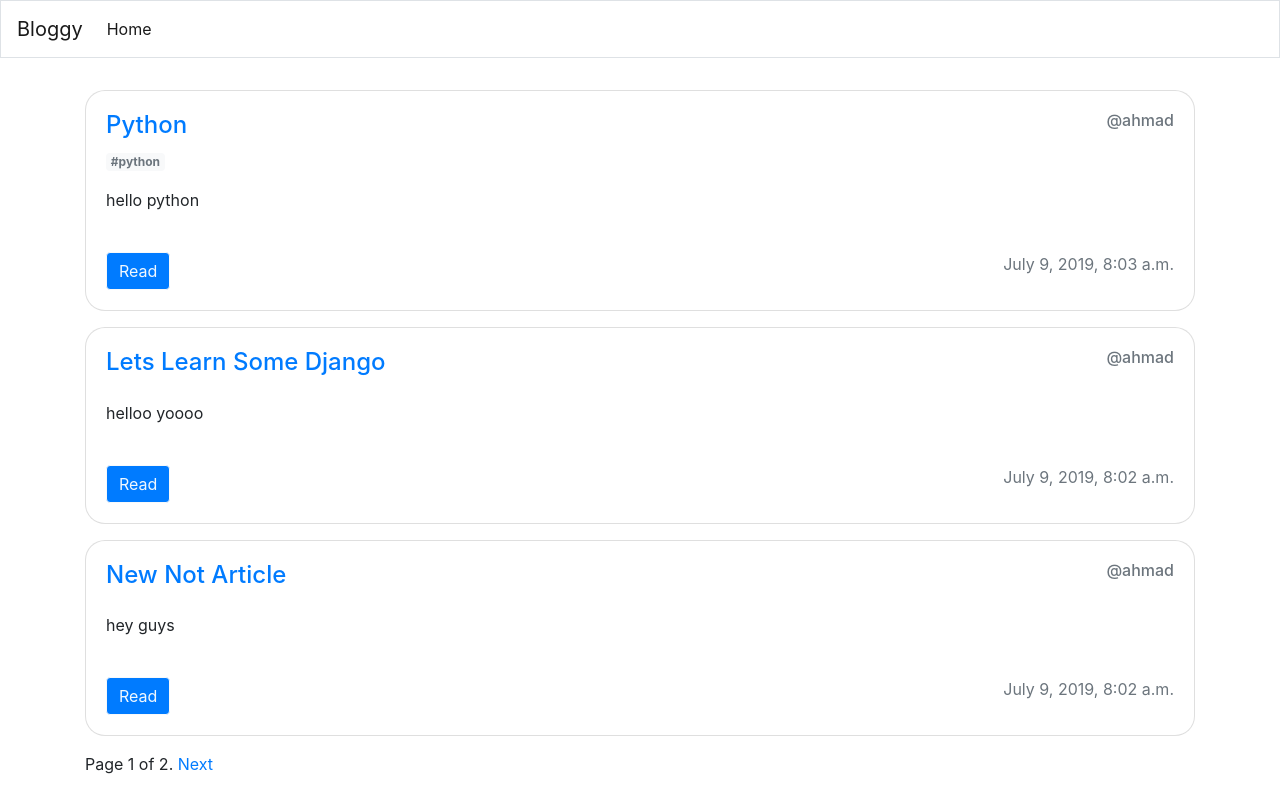
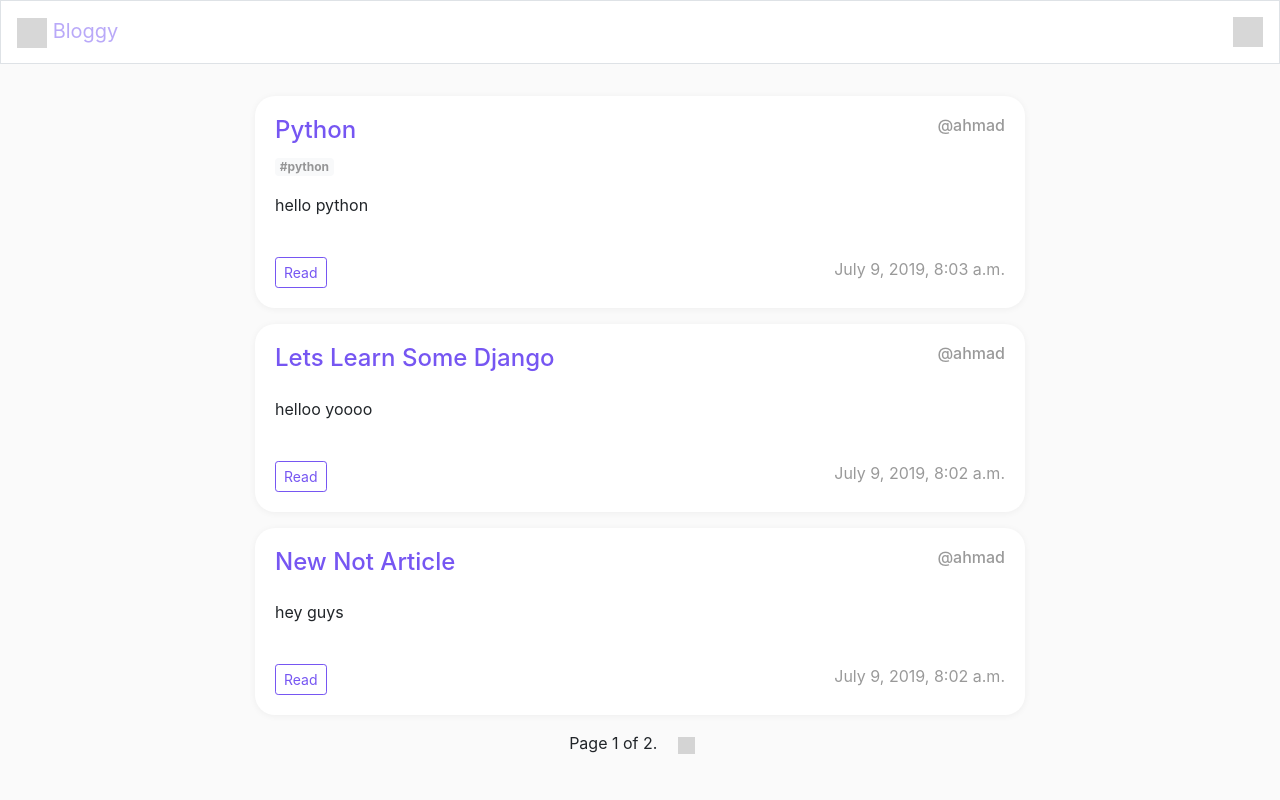
Before and after one commit to z3by/bloggy, a Django app: page /blog/ in a window 1280 px wide. Run offline with Django 3.2, Linux system fonts and the light colour scheme; data comes from the database, SQL or seed files in the repository; both versions use the stored data as it was after the commit; parts of the project's set-up code (start-up, migrations or seed data) failed here and were passed over; some libraries are stand-ins or nearby versions; grey boxes are pictures that could not be loaded.

Commit message:
update styles

```diff
--- a/blog/static/css/blog.css
+++ b/blog/static/css/blog.css
@@ -1,10 +1,17 @@
+body {
+  background-color: #fafafa;
+}
+.bg-light {
+  background: #fafafa !important;
+}
 .rounded {
   border-radius: 20px !important;
 }
 
 .card {
-  /* box-shadow: 0px 2px 20px #ddd; */
-  transition: all .3s ease;
+  box-shadow: 0 1px 7px rgba(0, 0, 0, 0.05) !important;
+  transition: all 0.3s ease;
+  border: none;
 }
 .card.post:hover {
   box-shadow: 0px 5px 10px #aaa;
@@ -16,10 +23,6 @@
   width: 50px;
   margin-right: 10px;
 }
-.icon {
-  height: 30px;
-  width: 30px;
-}
 
 .btn-light {
   color: aliceblue;
@@ -28,3 +31,67 @@
 .form-control {
   background: var(--light);
 }
+.btn-outline-primary {
+  color: #7656f2 !important;
+  border-color: #7656f2 !important;
+  transition: all .3s ease;
+}
+
+.btn-outline-primary:hover {
+  background: none;
+  transform: scale(1.03);
+}
+
+a,
+.text-primary {
+  color: #7656f2 !important;
+}
+.text-secondary {
+  color: rgba(0, 0, 0, 0.40) !important;
+}
+
+.navbar-brand span {
+  opacity: 0.5 !important;
+  transition: all .3s ease;
+}
+
+.navbar-brand:hover span,
+.navbar-brand:hover .icon {
+  opacity: 1 !important;
+}
+.navbar-brand:hover {
+  transform: translateX(5px);
+  transition: all .3s ease;
+
+}
+
+.icon {
+  height: 30px;
+  width: 30px;
+  opacity: 0.4 !important;
+}
+.icon:hover {
+  opacity: 1 !important;
+}
+
+.next-btn,
+.prev-btn {
+  height: 17px;
+  width: 17px;
+  opacity: .4;
+}
+
+.prev-btn {
+  transform: rotateY(180deg)
+}
+.next-btn:hover,
+.prev-btn:hover {
+  opacity: 1;
+}
+
+
+@media (min-width: 992px) {
+  .container {
+    max-width: 800px;
+  }
+}
--- a/blog/templates/blog/partials/navbar.html
+++ b/blog/templates/blog/partials/navbar.html
@@ -1,22 +1,18 @@
-<nav class="navbar navbar-expand-lg navbar-light bg-white border">
-  <a class="navbar-brand" href="/blog/">Bloggy</a>
-  <button
-    class="navbar-toggler"
-    type="button"
-    data-toggle="collapse"
-    data-target="#navbarSupportedContent"
-    aria-controls="navbarSupportedContent"
-    aria-expanded="false"
-    aria-label="Toggle navigation"
-  >
-    <span class="navbar-toggler-icon"></span>
-  </button>
+<nav class="navbar navbar-light bg-white border">
+  <a class="navbar-brand" href="/blog/">
+    <img src="https://cdn.onlinewebfonts.com/svg/img_198846.png" alt="" class="icon">
+    <span>
+        Bloggy
+    </span>
+    </a>
 
-  <div class="collapse navbar-collapse" id="navbarSupportedContent">
-    <ul class="navbar-nav mr-auto">
+  <div class="" id="navbarSupportedContent">
+    <ul class="navbar-nav ml-auto">
       <li class="nav-item active">
         <a class="nav-link" href="/blog/"
-          >Home <span class="sr-only">(current)</span></a
+          >
+          <img src="http://cdn.onlinewebfonts.com/svg/img_387447.png" alt="" class="icon">
+          <span class="sr-only">(current)</span></a
         >
       </li>
       <!-- <li class="nav-item">
--- a/blog/templates/blog/post/detail.html
+++ b/blog/templates/blog/post/detail.html
@@ -22,13 +22,12 @@
   </span>
   {% endwith %}
   <a
-    class="btn btn-light mx-3 bg-primary"
+    class="btn btn-outline-primary mx-3"
     href="{% url 'blog:post_share' post.slug %}"
   >
     Share By Email
   </a>
 </div>
-<br />
 <br />
 
 {% for comment in comments %}
@@ -71,7 +70,7 @@
     {% csrf_token %}
     <p>
       <input
-        class="btn btn-light bg-primary"
+        class="btn btn-outline-primary"
         type="submit"
         value="Add comment"
       />
--- a/blog/templates/blog/post/list.html
+++ b/blog/templates/blog/post/list.html
@@ -33,7 +33,7 @@
     </div>
     <div class="row">
       <div class="col">
-        <a href="{{ post.get_absolute_url }}" class="btn btn-light bg-primary">
+        <a href="{{ post.get_absolute_url }}" class="btn btn-outline-primary btn-sm">
           Read
         </a>
       </div>
--- a/blog/templates/pagination.html
+++ b/blog/templates/pagination.html
@@ -1,13 +1,17 @@
-<div class="pagination">
-  <span class="step-links">
+<div class="text-center">
+  <div class="step-links">
     {% if page.has_previous %}
-    <a href="?page={{ page.previous_page_number }}">Previous</a>
+    <a href="?page={{ page.previous_page_number }}" class="mx-3">
+        <img src="https://png.pngtree.com/svg/20170523/d62342689e.svg" alt="" class="prev-btn">
+    </a>
     {% endif %}
     <span class="current">
       Page {{ page.number }} of {{ page.paginator.num_pages }}.
     </span>
     {% if page.has_next %}
-    <a href="?page={{ page.next_page_number }}">Next</a>
+    <a href="?page={{ page.next_page_number }}" class="mx-3">
+      <img src="https://png.pngtree.com/svg/20170523/d62342689e.svg" alt="" class="next-btn">
+    </a>
     {% endif %}
-  </span>
+  </div>
 </div>
```
Also changed, not shown: db.sqlite3.
